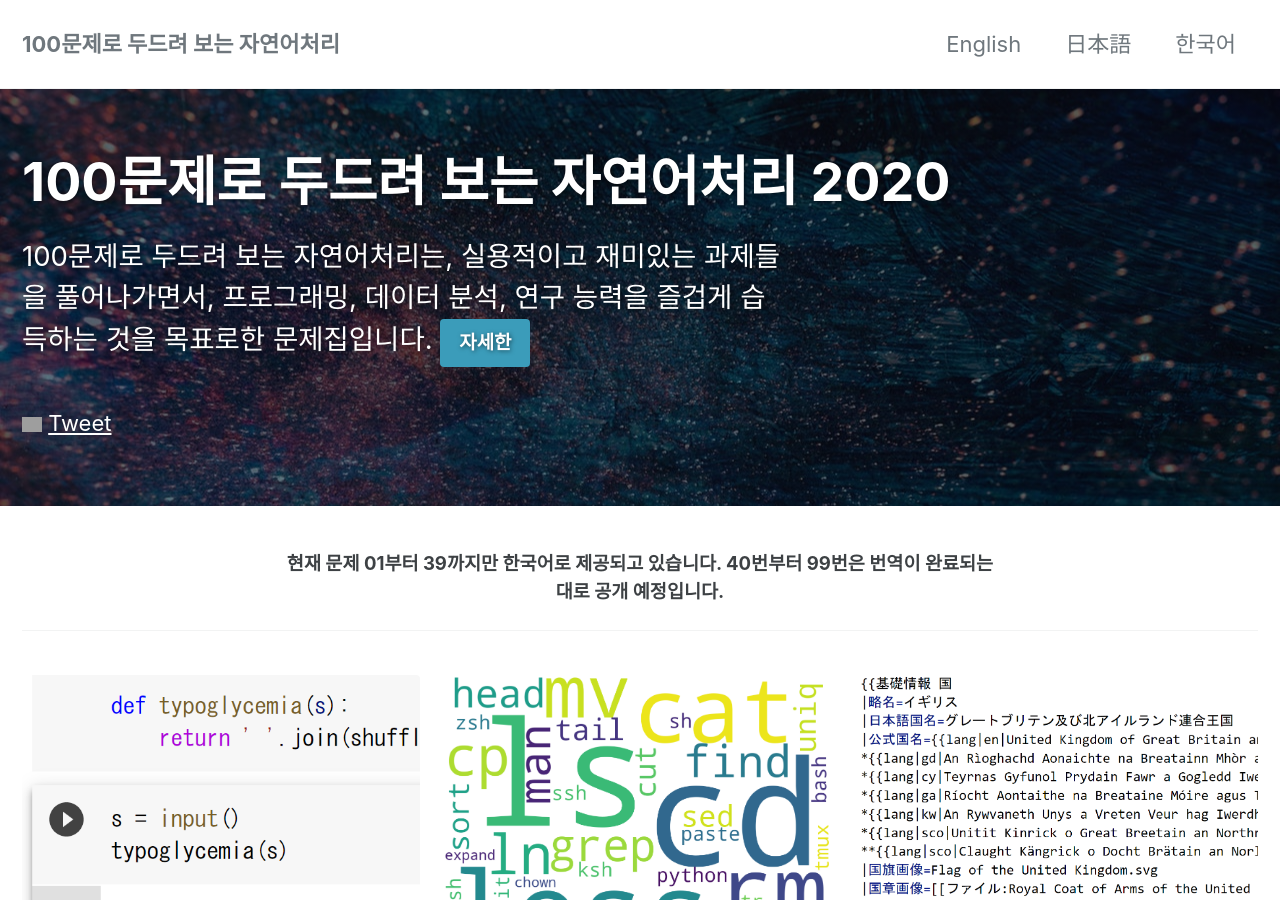
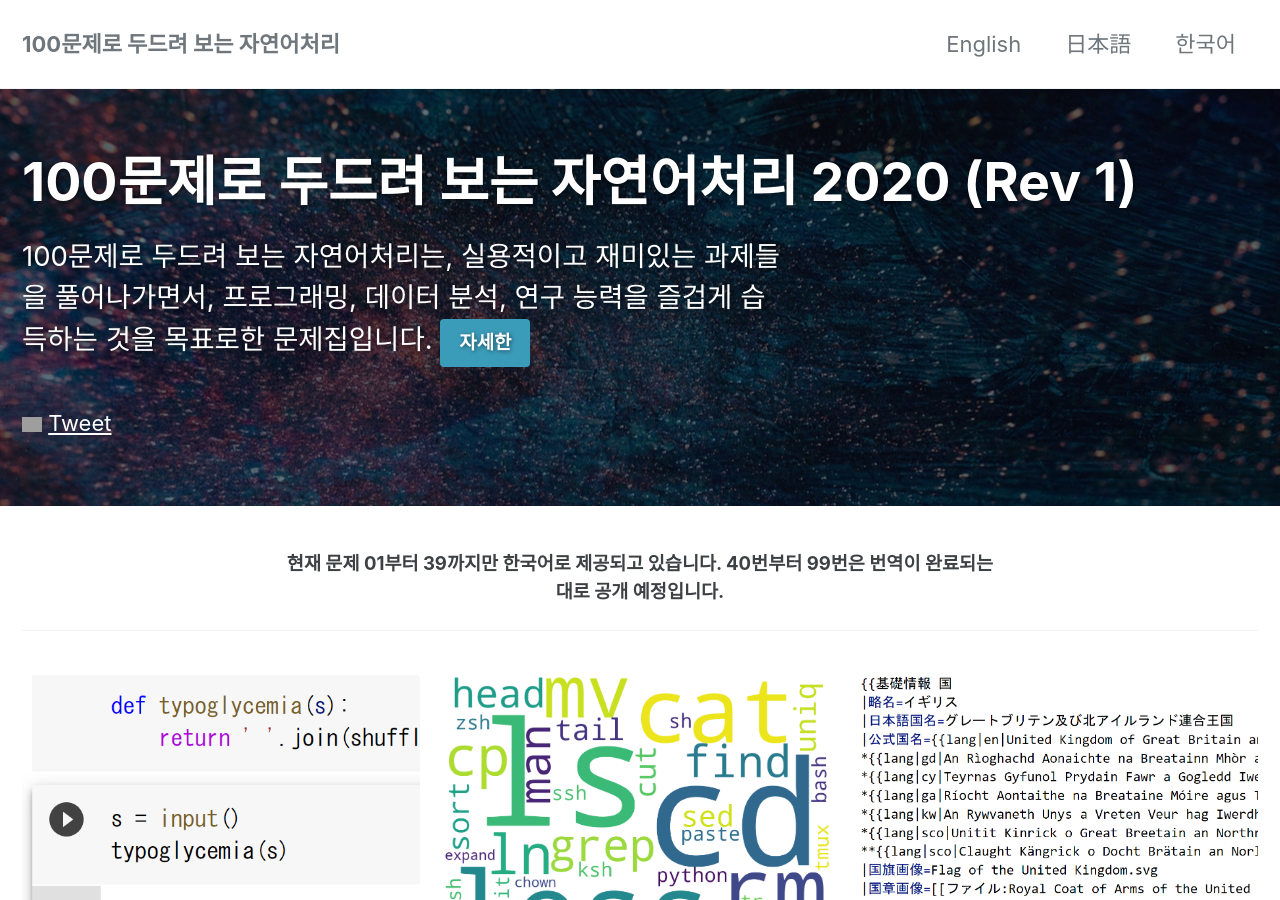
Before and after one commit to nlp100/nlp100.github.io, a Jekyll site: the page built from ko/index.md, in a window 1280 px wide and 900 px high. Built offline with Jekyll 4.4.1, drawn with Linux system fonts in a browser that asks for light colours; cached includes are drawn as plain includes; nearby versions of some CDN libraries; comment, search, counter and statistics services are not loaded; grey boxes are pictures that could not be loaded.

Commit message:
Preparation for Rev 1.

```diff
--- a/ko/index.md
+++ b/ko/index.md
@@ -1,7 +1,7 @@
 ---
-title: "100문제로 두드려 보는 자연어처리 2020"
+title: "100문제로 두드려 보는 자연어처리 2020 (Rev 1)"
 lang: ko
-date: 2020-06-06 12:01:31 +0900
+date: 2020-06-07 12:04:18 +0900
 layout: splash
 header:
   overlay_color: "#000"
```
